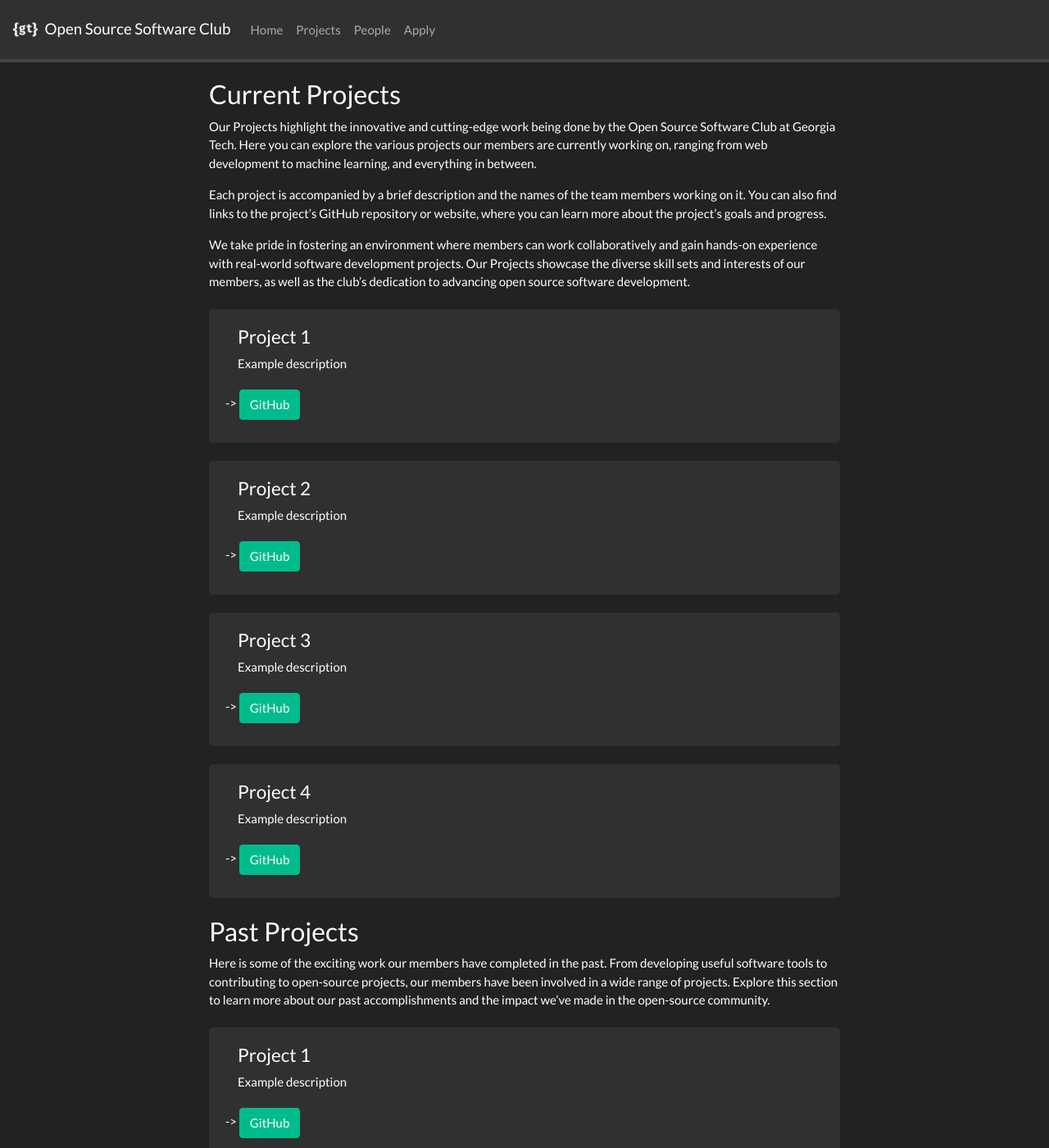
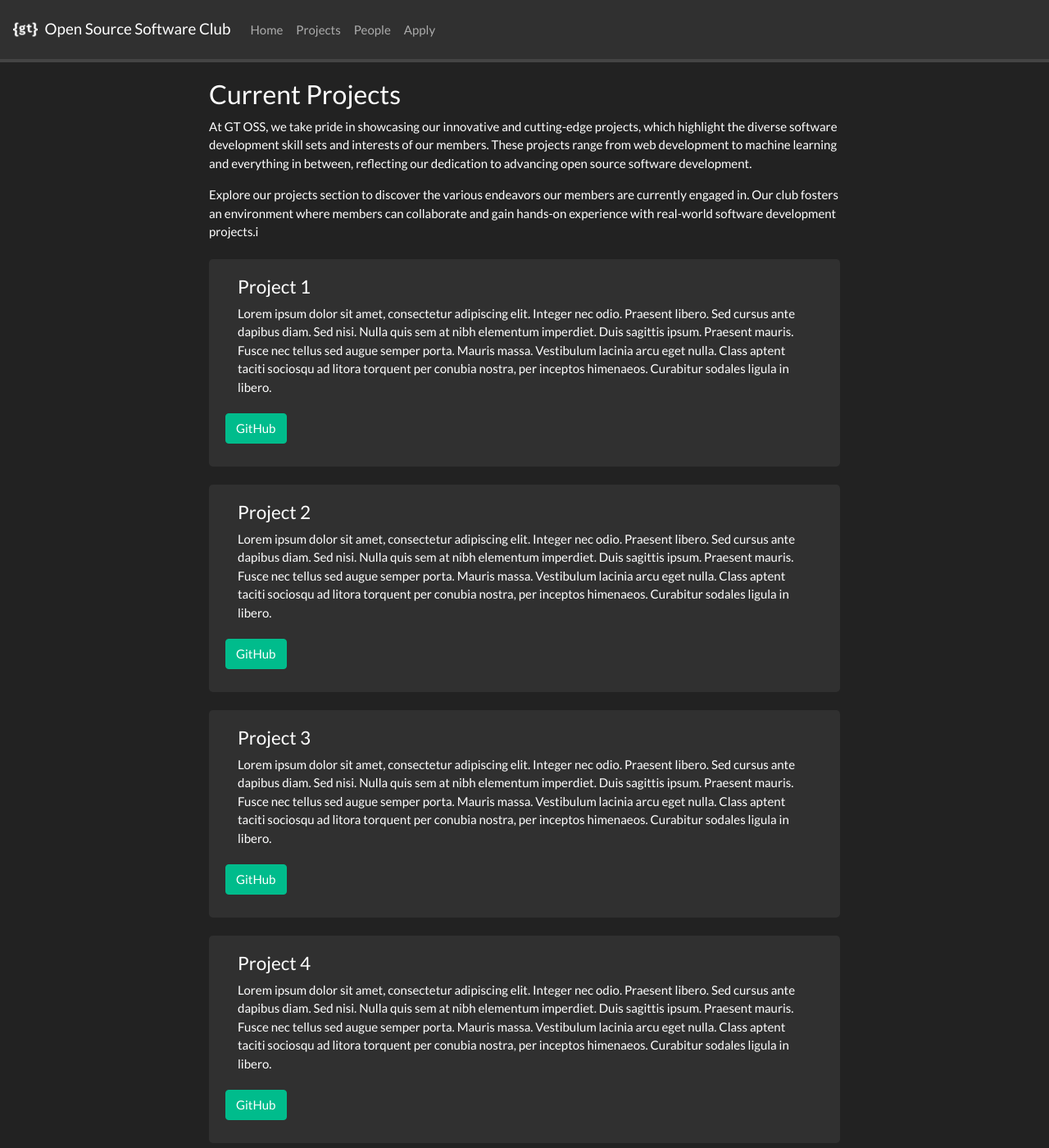
Before and after one commit to gt-oss/gt-oss.github.io, a Jekyll site: the page built from _pages/projects.md, in a window 1280 px wide and 1400 px high. Shown: the whole window at 82% size. Built offline with Jekyll 4.4.1, drawn with Linux system fonts in a browser that asks for light colours; nearby versions of some CDN libraries; a style sheet for code colours, icons or effects is not loaded; some of the changed text lies outside the part shown.

```diff
--- a/_pages/projects.md
+++ b/_pages/projects.md
@@ -7,20 +7,18 @@
 
 ### Current Projects
 
-Our Projects highlight the innovative and cutting-edge work being done by the Open Source Software Club at Georgia Tech. Here you can explore the various projects our members are currently working on, ranging from web development to machine learning, and everything in between.
+At GT OSS, we take pride in showcasing our innovative and cutting-edge projects, which highlight the diverse software development skill sets and interests of our members. These projects range from web development to machine learning and everything in between, reflecting our dedication to advancing open source software development.
 
-Each project is accompanied by a brief description and the names of the team members working on it. You can also find links to the project's GitHub repository or website, where you can learn more about the project's goals and progress.
-
-We take pride in fostering an environment where members can work collaboratively and gain hands-on experience with real-world software development projects. Our Projects showcase the diverse skill sets and interests of our members, as well as the club's dedication to advancing open source software development.
+Explore our projects section to discover the various endeavors our members are currently engaged in. Our club fosters an environment where members can collaborate and gain hands-on experience with real-world software development projects.i
 
 <div class="jumbotron">
 <div class="col-md-12 col-sm-12">
 <h4>Project 1</h4>
 
-Example description
+Lorem ipsum dolor sit amet, consectetur adipiscing elit. Integer nec odio. Praesent libero. Sed cursus ante dapibus diam. Sed nisi. Nulla quis sem at nibh elementum imperdiet. Duis sagittis ipsum. Praesent mauris. Fusce nec tellus sed augue semper porta. Mauris massa. Vestibulum lacinia arcu eget nulla. Class aptent taciti sociosqu ad litora torquent per conubia nostra, per inceptos himenaeos. Curabitur sodales ligula in libero.
 
 </div>
-->
+
 <button type="button" onclick="window.location.href='https://forms.google.com';" class="btn btn-success">GitHub</button>
 </div>
 
@@ -28,10 +26,10 @@
 <div class="col-md-12 col-sm-12">
 <h4>Project 2</h4>
 
-Example description
+Lorem ipsum dolor sit amet, consectetur adipiscing elit. Integer nec odio. Praesent libero. Sed cursus ante dapibus diam. Sed nisi. Nulla quis sem at nibh elementum imperdiet. Duis sagittis ipsum. Praesent mauris. Fusce nec tellus sed augue semper porta. Mauris massa. Vestibulum lacinia arcu eget nulla. Class aptent taciti sociosqu ad litora torquent per conubia nostra, per inceptos himenaeos. Curabitur sodales ligula in libero.
 
 </div>
-->
+
 <button type="button" onclick="window.location.href='https://forms.google.com';" class="btn btn-success">GitHub</button>
 </div>
 
@@ -39,10 +37,10 @@
 <div class="col-md-12 col-sm-12">
 <h4>Project 3</h4>
 
-Example description
+Lorem ipsum dolor sit amet, consectetur adipiscing elit. Integer nec odio. Praesent libero. Sed cursus ante dapibus diam. Sed nisi. Nulla quis sem at nibh elementum imperdiet. Duis sagittis ipsum. Praesent mauris. Fusce nec tellus sed augue semper porta. Mauris massa. Vestibulum lacinia arcu eget nulla. Class aptent taciti sociosqu ad litora torquent per conubia nostra, per inceptos himenaeos. Curabitur sodales ligula in libero.
 
 </div>
-->
+
 <button type="button" onclick="window.location.href='https://forms.google.com';" class="btn btn-success">GitHub</button>
 </div>
 
@@ -50,31 +48,29 @@
 <div class="col-md-12 col-sm-12">
 <h4>Project 4</h4>
 
-Example description
+Lorem ipsum dolor sit amet, consectetur adipiscing elit. Integer nec odio. Praesent libero. Sed cursus ante dapibus diam. Sed nisi. Nulla quis sem at nibh elementum imperdiet. Duis sagittis ipsum. Praesent mauris. Fusce nec tellus sed augue semper porta. Mauris massa. Vestibulum lacinia arcu eget nulla. Class aptent taciti sociosqu ad litora torquent per conubia nostra, per inceptos himenaeos. Curabitur sodales ligula in libero.
 
 </div>
-->
+
 <button type="button" onclick="window.location.href='https://forms.google.com';" class="btn btn-success">GitHub</button>
 </div>
 
 ### Past Projects
 
-Here is some of the exciting work our members have completed in the past. From developing useful software tools to contributing to open-source projects, our members have been involved in a wide range of projects. Explore this section to learn more about our past accomplishments and the impact we've made in the open-source community.
+Our members have engaged in an extensive array of projects, making a notable impact in the open-source community. Explore this section to gain insight into our past achievements and the impacts we have fostered within the world of open-source software.
 
 <div class="jumbotron">
 <div class="col-md-12 col-sm-12">
 <h4>Project 1</h4>
 
-Example description
+Lorem ipsum dolor sit amet, consectetur adipiscing elit. Integer nec odio. Praesent libero. Sed cursus ante dapibus diam. Sed nisi. Nulla quis sem at nibh elementum imperdiet. Duis sagittis ipsum. Praesent mauris. Fusce nec tellus sed augue semper porta. Mauris massa. Vestibulum lacinia arcu eget nulla. Class aptent taciti sociosqu ad litora torquent per conubia nostra, per inceptos himenaeos. Curabitur sodales ligula in libero.
 
 </div>
-->
+
 <button type="button" onclick="window.location.href='https://forms.google.com';" class="btn btn-success">GitHub</button>
 </div>
 
 
 ### Future Outlook
 
-Want to see us work on a specific project in the future? Give us some suggestions bellow.
-
-<button type="button" onclick="window.location.href='https://forms.google.com';" class="btn btn-success">Here.</button>
+Want to see us work on a specific project in the future? Feel free to leave suggestions [here](https://forms.google.com).
```
Also changed, not shown: 1 other file.
